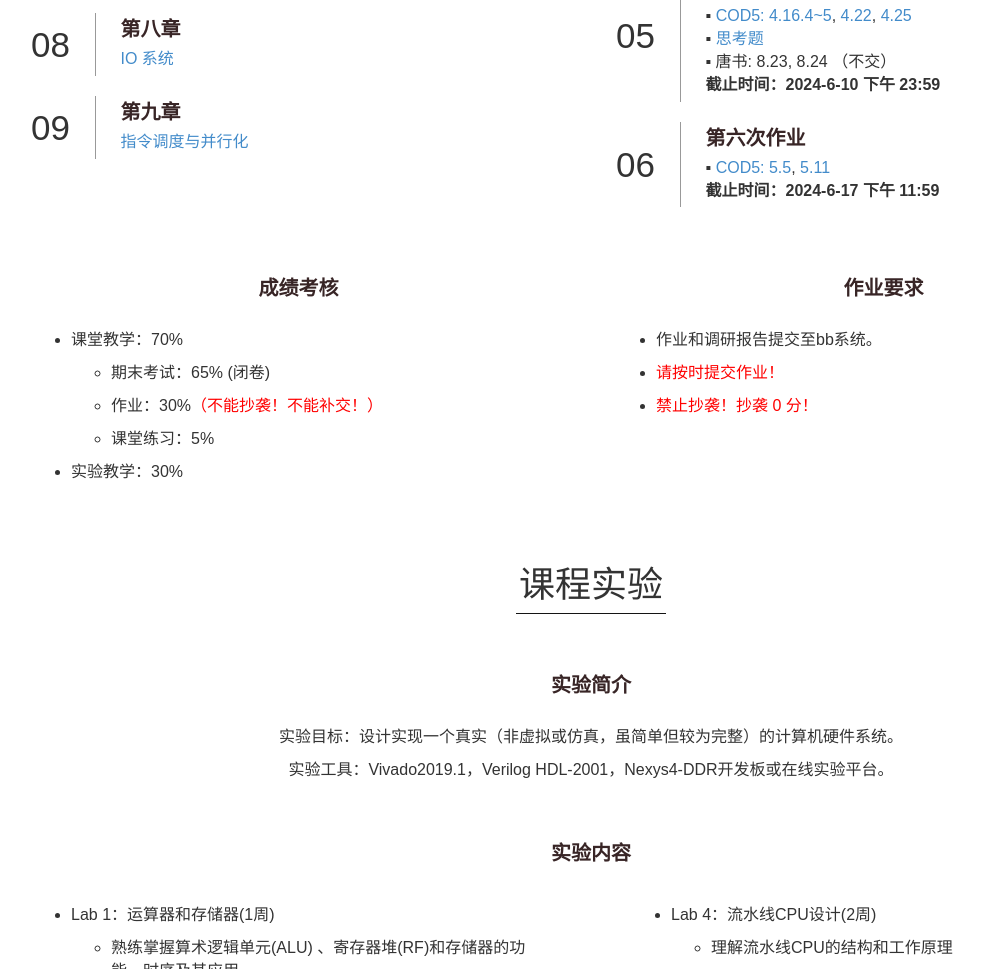
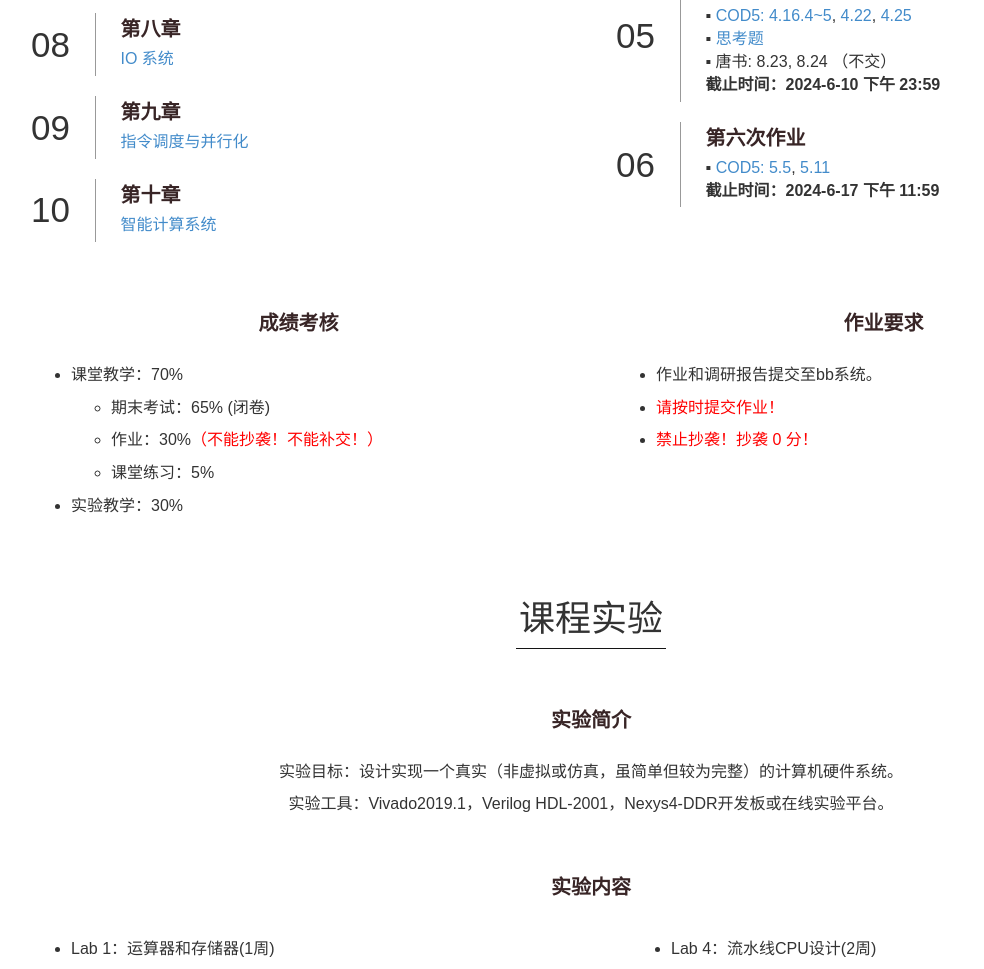
Before and after one commit to codh2024/codh2024.github.io, a plain HTML site: page index.html in a window 1280 px wide. Shown: the part 2037-3006 px from the top of the page, without its empty margins (49-1033 px from the left). Drawn offline with nearby package versions, Linux system fonts and the light colour scheme.

Commit message:
Update index.html

```diff
--- a/index.html
+++ b/index.html
@@ -266,20 +266,17 @@
 								</div>
 							</div>
 						</li>
-<!--
-    这是多行注释
-    这是多行注释
-    这是多行注释
 						<li>
 							<div class="box">
 								<div class="head"><span>10</span></div>
 								<div class="tail">
 									<h3>第十章</h3>
-									<p>智能计算系统</p>
+									<p>
+										<a href="./slides/Ch11-智能计算系统.pdf">智能计算系统</a>
+									</p>
 								</div>
 							</div>
 						</li>
--->
 					</ul>
 				</div>
 			</div>
```
